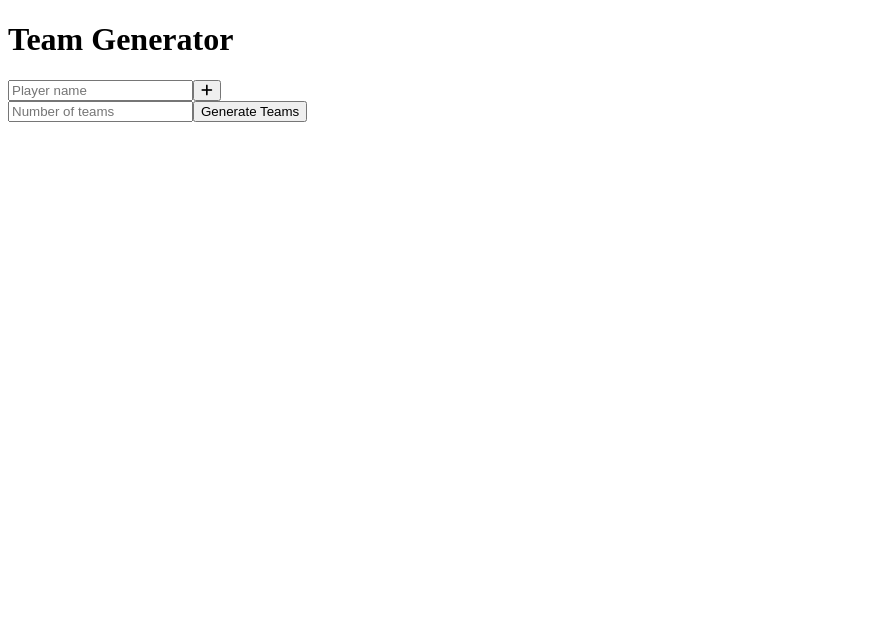
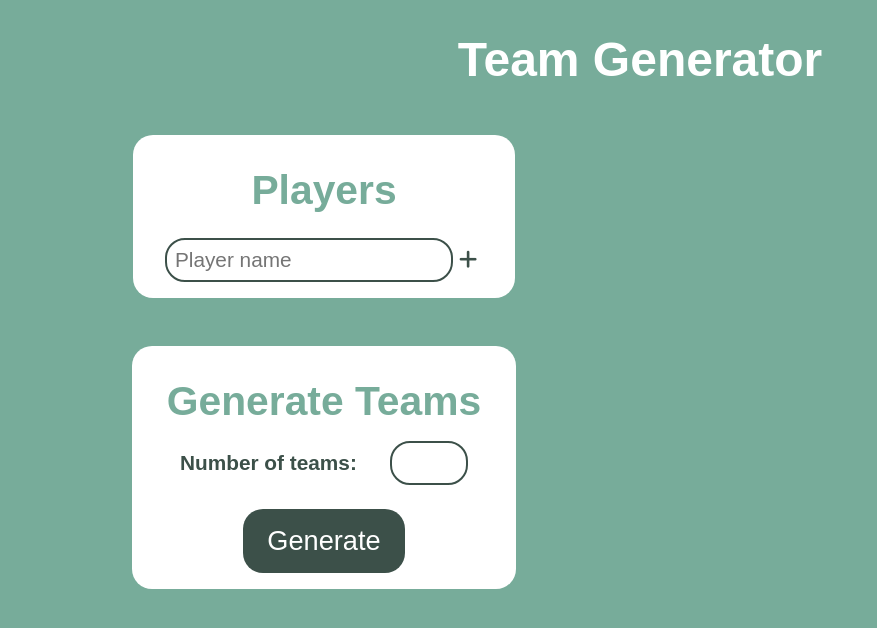
Before and after one commit to Vimor123/team-generator-server, a Vue app: page / in a window 1280 px wide. Shown: the top 628 px of the page, without its empty margins (0-877 px from the left). Built offline with nearby package versions, Linux system fonts and the light colour scheme.

Commit message:
First half done

```diff
--- a/src/App.vue
+++ b/src/App.vue
@@ -1,9 +1,23 @@
 <template>
-    <h1> Team Generator </h1>
-    <PlayerList @delete-player="deletePlayer" :players = players />
-    <AddPlayer @add-player="addPlayer" />
-    <GenerateTeams @generate-teams="generateTeams" />
-    <TeamList :teams = teams />
+    <div class="title-container">
+        <h1 class="title-text"> Team Generator </h1>
+    </div>
+    <div class="main-container">
+        <div class="left-container">
+            <div class="left-content-container">
+                <h2 class="players-title"> Players </h2>
+                <PlayerList @delete-player="deletePlayer" :players = players />
+                <AddPlayer @add-player="addPlayer" />
+            </div>
+            <div class="left-content-container">
+                <h2 class="generate-teams-title"> Generate Teams </h2>
+                <GenerateTeams @generate-teams="generateTeams" />
+            </div>
+        </div>
+        <div class="right-container">
+            <TeamList :teams = teams />
+        </div>
+    </div>
 
 </template>
 
@@ -42,7 +56,9 @@
                 this.persist()
             },
             deletePlayer(player) {
-                this.players = this.players.filter( (playerName) => playerName !== player)
+                //this.players = this.players.filter( (playerName) => playerName !== player)
+                let index = this.players.indexOf(player)
+                this.players.splice(index, 1)
                 console.log(player + " removed")
                 this.persist()
             },
@@ -86,6 +102,3 @@
         }
     }
 </script>
-
-<style scoped>
-</style>
--- a/src/assets/main.css
+++ b/src/assets/main.css
@@ -1,37 +1,201 @@
-/*
-@import './base.css';
-
-#app {
-  max-width: 1280px;
-  margin: 0 auto;
-  padding: 2rem;
-
-  font-weight: normal;
+@font-face {
+  font-family: 'Ubuntu';
+  src: url('./fonts/Ubuntu-Regular.ttf') format("ttf");
 }
 
-a,
-.green {
-  text-decoration: none;
-  color: hsla(160, 100%, 37%, 1);
-  transition: 0.4s;
+body {
+  font-family: 'Ubuntu', sans-serif;
+  background-color: rgb(119, 172, 154);
 }
 
-@media (hover: hover) {
-  a:hover {
-    background-color: hsla(160, 100%, 37%, 0.2);
+.title-container {
+  align-self: center;
+}
+
+.title-text {
+  color: white;
+  font-size: 3rem;
+  text-align: center;
+  margin-bottom: 3rem;
+}
+
+.main-container {
+  display: flex;
+  flex-flow: row;
+  justify-content: space-evenly;
+}
+
+.left-container {
+  width: 50%;
+  display: flex;
+  flex-flow: column;
+}
+
+.right-container {
+  width: 50%;
+}
+
+.left-content-container {
+  font-size: 1.7rem;
+  padding: 1rem;
+  padding-left: 2rem;
+  padding-right: 2rem;
+  align-self: center;
+  background: white;
+  border-radius: 20px;
+  margin-bottom: 3rem;
+}
+
+@media screen and (max-width: 900px) {
+  .title-text {
+    font-size: 2.5rem;
+  }
+
+  .main-container {
+    flex-flow: column;
+  }
+
+  .left-container {
+    width: 100%;
+  }
+
+  .left-content-container {
+    font-size: 1.3rem;
+  }
+
+  .right-container {
+    width: 100%;
   }
 }
 
-@media (min-width: 1024px) {
-  body {
-    display: flex;
-    place-items: center;
+.players-title {
+  text-align: center;
+  color: rgb(119, 172, 154);
+  margin: 1rem;
+  margin-bottom: 1.5rem;
+}
+
+.player-container {
+  font-size: 1.3rem;
+  margin: 0.5rem;
+  display: flex;
+  flex-flow: row nowrap;
+  justify-content: space-between;
+}
+
+.player-name {
+  margin-right: 10px;
+}
+
+.rm-btn {
+  color: rgb(60, 80, 73);
+}
+
+.rm-btn:hover {
+  color: rgb(226, 81, 81);
+}
+
+.add-player-container {
+  margin-top: 1rem;
+}
+
+.name-input {
+  font-size: 1.3rem;
+  border: 2px solid;
+  border-color: rgb(60, 80, 73);
+  border-radius: 20px;
+  padding: 0.5rem;
+}
+
+.add-btn {
+  border: none;
+  background: none;
+  font-size: 1.3rem;
+  color: rgb(60, 80, 73);
+}
+
+.add-btn:hover {
+  color:rgb(119, 172, 154);
+}
+
+@media screen and (max-width: 900px) {
+  .player-container {
+    font-size: 0.8rem;
   }
-
-  #app {
-    display: grid;
-    grid-template-columns: 1fr 1fr;
-    padding: 0 2rem;
+  .add-player-container {
+    font-size: 0.8rem;
+  }
+  .name-input {
+    font-size: 0.8rem;
+  }
+  .add-btn {
+    font-size: 0.8rem;
   }
 }
-*/
+
+.generate-teams-title {
+  text-align: center;
+  color:rgb(119, 172, 154);
+  margin: 0rem;
+  margin-top: 1rem;
+}
+
+.generate-teams {
+  display: flex;
+  flex-direction: column;
+}
+
+.no-of-teams-row {
+  display: flex;
+  flex-flow: row nowrap;
+  justify-content: space-between;
+  align-self: center;
+  width: 18rem;
+  margin: 1rem;
+}
+
+.no-of-teams-text {
+  align-self: center;
+  font-size: 1.3rem;
+  font-weight: bold;
+  color:rgb(60, 80, 73);
+  margin-right: 1rem;
+}
+
+.no-of-teams-input {
+  font-size: 1.3rem;
+  border: 2px solid;
+  border-color: rgb(60, 80, 73);
+  border-radius: 20px;
+  padding: 0.5rem;
+  width: 20%;
+  text-align: center;
+}
+
+.generate-teams-btn {
+  align-self: center;
+  border: none;
+  font-size: 1.7rem;
+  color: white;
+  background-color: rgb(60, 80, 73);
+  border-radius: 20px;
+  padding: 1rem;
+  padding-left: 1.5rem;
+  padding-right: 1.5rem;
+  margin-top: 0.5rem;
+}
+
+@media screen and (max-width: 900px) {
+  .no-of-teams-row {
+    width: 14rem;
+  }
+  .no-of-teams-text {
+    font-size: 1rem;
+  }
+  .no-of-teams-input {
+    font-size: 0.8rem;
+  }
+  .generate-teams-btn {
+    font-size: 1rem;
+  }
+}
--- a/src/components/AddPlayer.vue
+++ b/src/components/AddPlayer.vue
@@ -1,8 +1,8 @@
 <template>
     <div class = "add-player-container">
         <form @submit="onSubmit" class="add-player">
-            <input type="text" v-model="player" name="player-name" placeholder="Player name"/>
-            <button class="btn" type="submit"><i class="fas fa-plus"></i></button>
+            <input type="text" v-model="player" name="player-name" placeholder="Player name" maxlength="40" class="name-input"/>
+            <button class="add-btn" type="submit"><i class="fas fa-plus"></i></button>
         </form>
     </div>
 </template>
--- a/src/components/GenerateTeams.vue
+++ b/src/components/GenerateTeams.vue
@@ -1,10 +1,11 @@
 <template>
-    <div class="generate-teams-container">
-        <form @submit="onSubmit" class="generate-teams">
-            <input type="number" v-model="noOfTeams" name="no-of-teams" placeholder="Number of teams"/>
-            <button class="btn" type="submit"> Generate Teams </button>
-        </form>
-    </div>
+    <form @submit="onSubmit" class="generate-teams">
+        <div class="no-of-teams-row">
+            <span class="no-of-teams-text"> Number of teams: </span>
+            <input type="number" v-model="noOfTeams" name="no-of-teams" class="no-of-teams-input"/>
+        </div>
+        <button class="generate-teams-btn" type="submit"> Generate </button>
+    </form>
 </template>
 
 <script>
--- a/src/components/PlayerList.vue
+++ b/src/components/PlayerList.vue
@@ -1,6 +1,9 @@
 <template>
     <div v-for="player in players">
-        <h3> {{ player }} <i @click="removePlayer(player)" class="fas fa-trash rm-btn"></i></h3>
+        <div class="player-container">
+            <span class="player-name"> {{ player }} </span>
+            <i @click="removePlayer(player)" class="fas fa-xmark rm-btn"></i>
+        </div>
     </div>
 </template>
 
@@ -18,9 +21,3 @@
         emits: ['delete-player']
     }
 </script>
-
-<style scoped>
-    .rm-btn {
-        color: rgb(6, 87, 60)
-    }
-</style>
--- a/src/components/TeamList.vue
+++ b/src/components/TeamList.vue
@@ -1,5 +1,5 @@
 <template>
-    <div v-for="(team, index) in teams">
+    <div v-for="(team, index) in teams" class="team-player-container">
         <h3> Team {{ index + 1 }} </h3>
         <Team :team = team />
     </div>
```
Also changed, not shown: src/assets/base.css (deleted, +0 -77 lines), src/assets/fonts/Ubuntu-Regular.ttf (added), src/assets/logo.svg (deleted).
